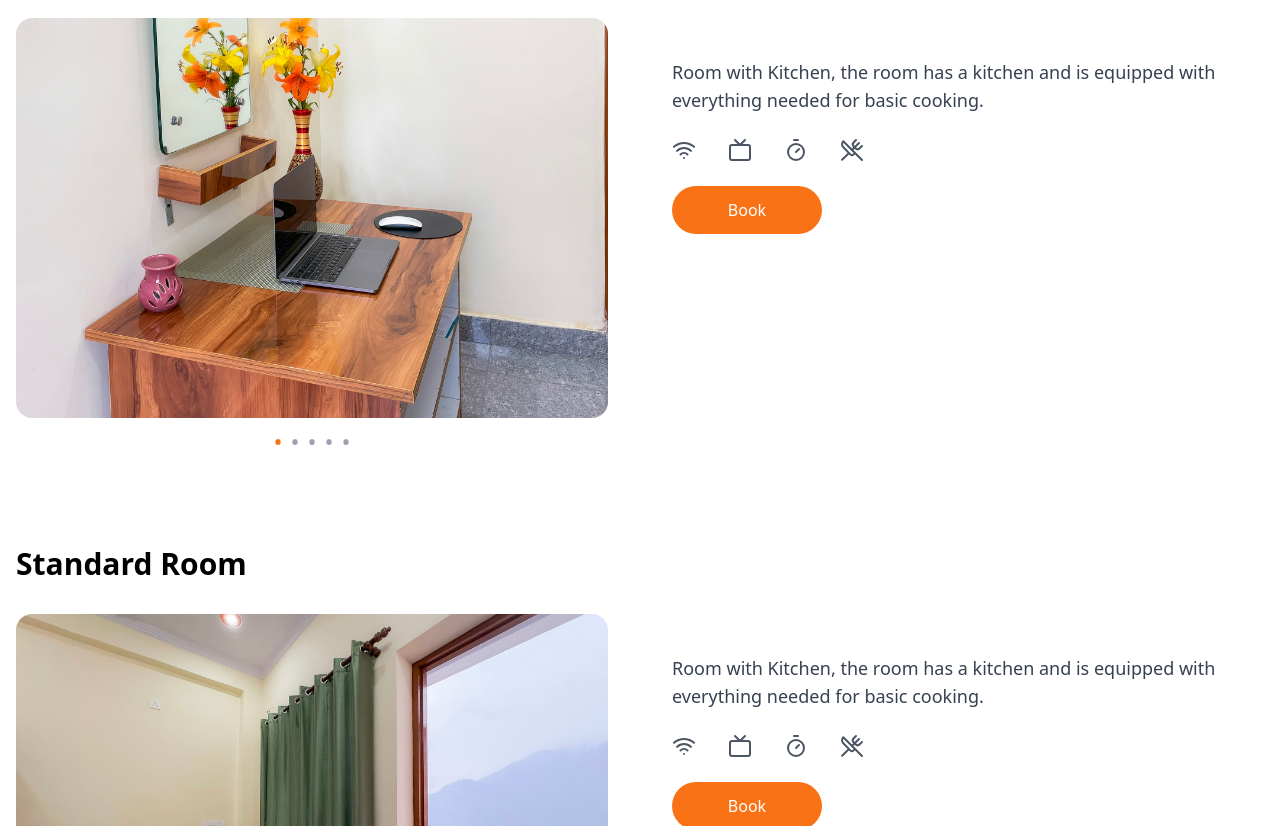
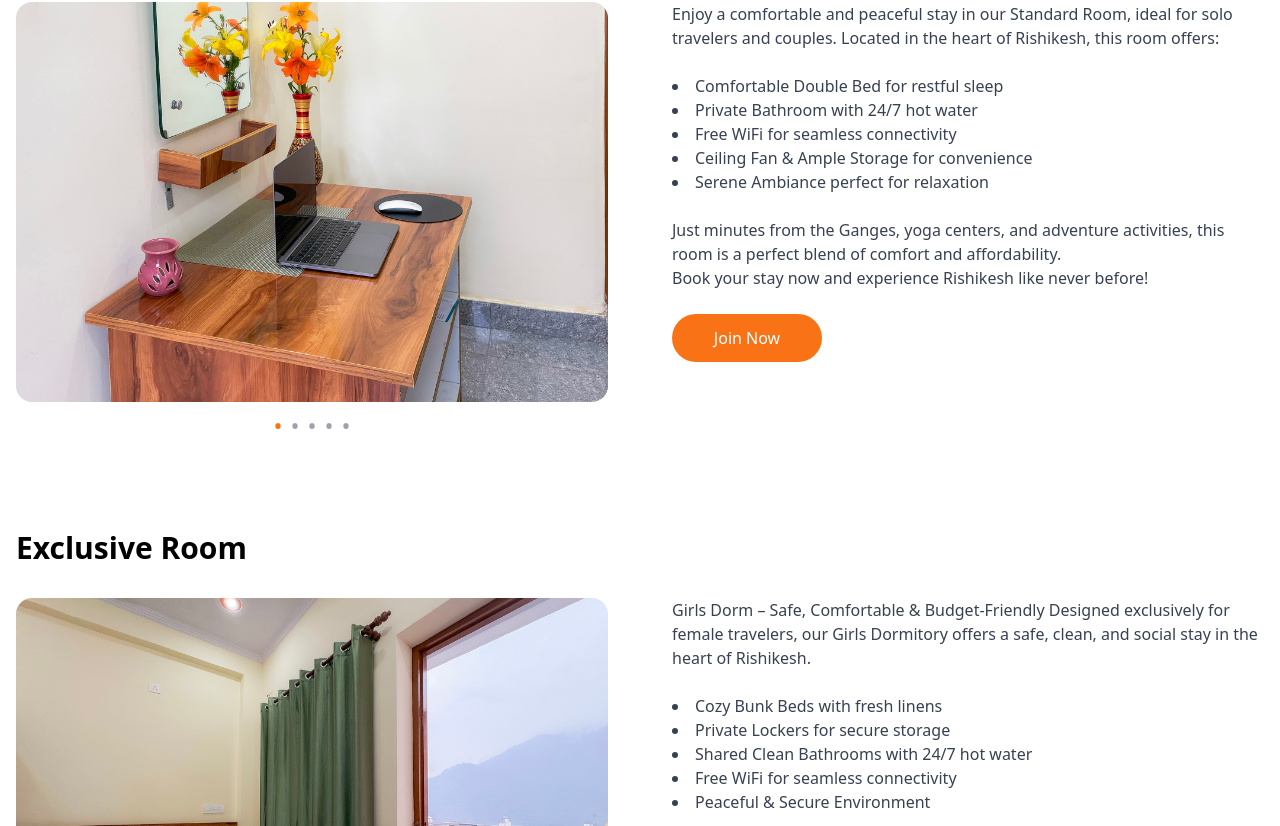
Before and after one commit to ravivarma9/colourbox, a React (Vite) app in the folder project/: page /rooms in a window 1280 px wide. Shown: the part 594-1420 px from the top of the page. Built offline with nearby package versions, Linux system fonts and the light colour scheme.

Commit message:
change rooms page

```diff
--- a/project/src/pages/Rooms.tsx
+++ b/project/src/pages/Rooms.tsx
@@ -1,10 +1,10 @@
 import { useNavigate } from 'react-router-dom';
-import { Wifi, Tv, Timer, UtensilsCrossed } from 'lucide-react';
 import ImageSlider from '../components/ImageSlider';
 
 const rooms = [
   {
-    title: 'Deluxe Room with Kitchen',
+    title: 'Standard Room',
+    mainDescription: 'Enjoy a comfortable and peaceful stay in our Standard Room, ideal for solo travelers and couples. Located in the heart of Rishikesh, this room offers:',
     images: [
 
       { url: 'assets/Deluxe_room_with_kitchen/Deluxe_Room_1.jpg', title: 'Deluxe Room' },
@@ -16,10 +16,21 @@ const rooms = [
 
 
     ],
-    description: 'Room with Kitchen, the room has a kitchen and is equipped with everything needed for basic cooking.'
+    description: {
+      points: ['Comfortable Double Bed for restful sleep',
+                'Private Bathroom with 24/7 hot water',
+                'Free WiFi for seamless connectivity',
+                'Ceiling Fan & Ample Storage for convenience',
+                'Serene Ambiance perfect for relaxation'
+      ],
+      extraDescription: ['Just minutes from the Ganges, yoga centers, and adventure activities, this room is a perfect blend of comfort and affordability.',
+        'Book your stay now and experience Rishikesh like never before!'
+      ]
+    }
   },
   {
-    title: 'Standard Room',
+    title: 'Exclusive Room',
+    mainDescription: 'Girls Dorm – Safe, Comfortable & Budget-Friendly Designed exclusively for female travelers, our Girls Dormitory offers a safe, clean, and social stay in the heart of Rishikesh.',
     images: [
 
       { url: 'assets/Deluxe_room_with_kitchen/Standard_Room_1.jpg', title: 'Standard Room' },
@@ -29,20 +40,18 @@ const rooms = [
       { url: 'assets/Deluxe_room_with_kitchen/Standard_Room_Bathroom.jpg', title: 'Standard Room' },
 
     ],
-    description: 'Room with Kitchen, the room has a kitchen and is equipped with everything needed for basic cooking.'
+    description: {
+      points: ['Cozy Bunk Beds with fresh linens',
+        'Private Lockers for secure storage',
+        'Shared Clean Bathrooms with 24/7 hot water',
+        'Free WiFi for seamless connectivity',
+        'Peaceful & Secure Environment'
+      ],
+      extraDescription: ['Located just minutes from the Ganges, yoga retreats, and adventure spots, this dorm is perfect for solo female travelers seeking comfort and community at an affordable price.',
+        'Book your stay now for a worry-free experience in Rishikesh!'
+      ]
+    }
   },
-  {
-    title: 'Dorm (Sleeps-5)',
-    images: [
-      { url: 'assets/Deluxe_room_with_kitchen/Dorm_Room_1.jpg', title: 'Dorm Room' },
-      { url: 'assets/Deluxe_room_with_kitchen/Dorm_Room_2.jpg', title: 'Dorm Room' },
-      { url: 'assets/Deluxe_room_with_kitchen/Dorm_Room_3.jpg', title: 'Dorm Room' },
-      { url: 'assets/Deluxe_room_with_kitchen/Dorm_Room_4.jpg', title: 'Dorm Room' },
-      { url: 'assets/Deluxe_room_with_kitchen/Dorm_Room_5.jpg', title: 'Dorm Room' },
-
-    ],
-    description: 'Room with Kitchen, the room has a kitchen and is equipped with everything needed for basic cooking.'
-  }
 ];
 
 function Rooms() {
@@ -68,29 +77,36 @@ function Rooms() {
         </div>
       </div>
 
-      <div className="max-w-7xl mx-auto px-4 py-8 md:py-12 mt-8">
+      <div className="max-w-7xl mx-auto px-4 py-8 md:py-12 mt-4">
 
         {/* Room Sections */}
         {rooms.map((room, index) => (
           <div key={room.title} className="mb-16 md:mb-32">
             <h2 className="text-2xl md:text-3xl font-bold mb-6 md:mb-8">{room.title}</h2>
             <div className="grid grid-cols-1 md:grid-cols-2 gap-8 md:gap-16">
-            <div className="h-[250px] md:h-[400px]">
+              <div className="h-[250px] md:h-[400px]">
                 <ImageSlider images={room.images} />
               </div>
               <div className="space-y-6">
-                <p className="text-gray-700 text-lg mt-10">{room.description}</p>
-                <div className="flex space-x-8">
-                  <Wifi size={24} className="text-gray-600" />
-                  <Tv size={24} className="text-gray-600" />
-                  <Timer size={24} className="text-gray-600" />
-                  <UtensilsCrossed size={24} className="text-gray-600" />
+                <p className="list-disc list-inside text-gray-700">{room.mainDescription}</p>
+                <ul className="list-disc list-inside text-gray-700">
+                  {room.description.points.map((point, i) => (
+                    <li key={i}>{point}</li>
+                  ))}
+                </ul>
+                <p className="list-disc list-inside text-gray-700">
+                  {room.description.extraDescription.map((note, i) => (
+                    <p key={i}>{note}</p>
+                  ))}
+                </p>
+                <div className="flex mt-8">
+                  <button
+                    onClick={openWhatsApp}
+                    className="w-[150px] bg-orange-500 text-white px-8 py-3 rounded-full hover:bg-orange-600 transition-colors"
+                  >
+                    Join Now
+                  </button>
                 </div>
-                <button
-                  onClick={openWhatsApp}
-                  className="w-[150px] bg-orange-500 text-white px-8 py-3 rounded-full hover:bg-orange-600 transition-colors">
-                  Book
-                </button>
               </div>
             </div>
           </div>
```
